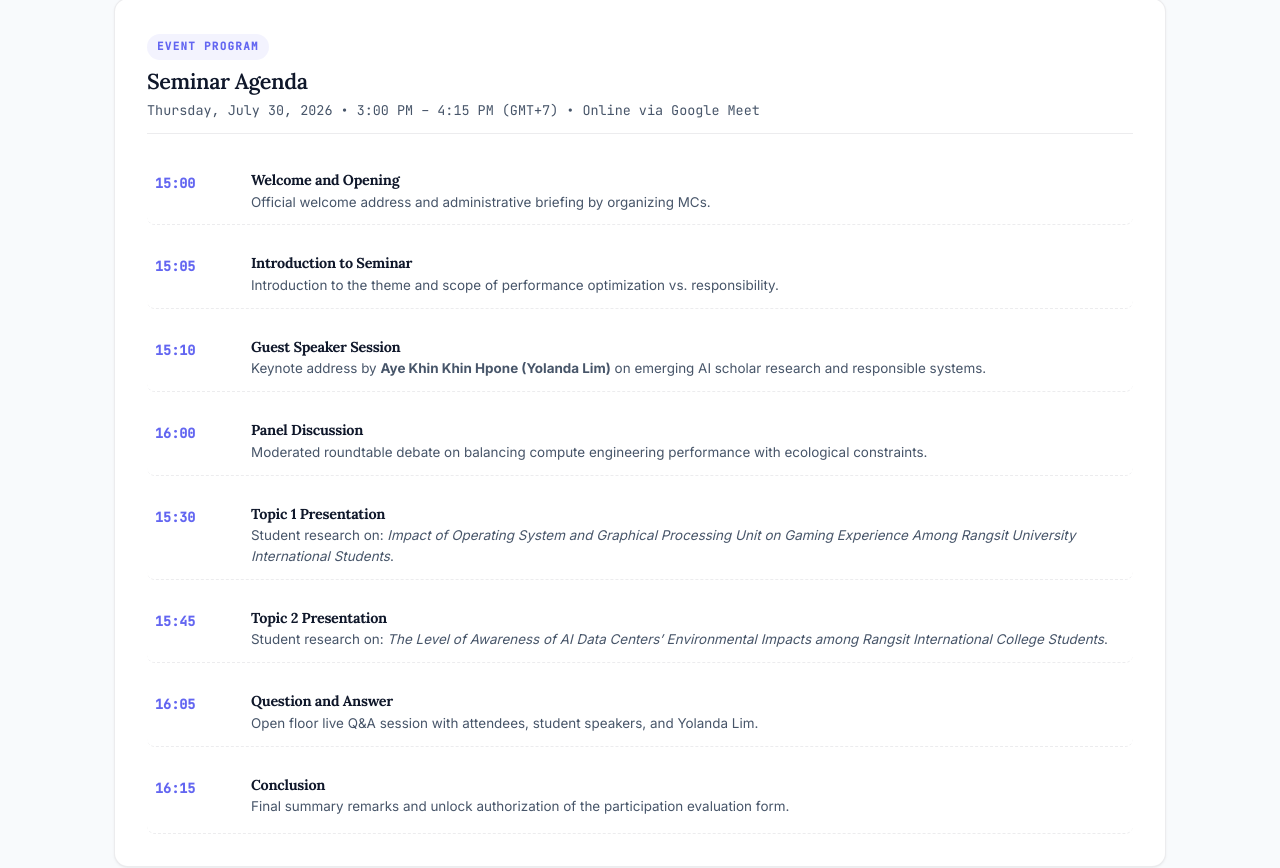
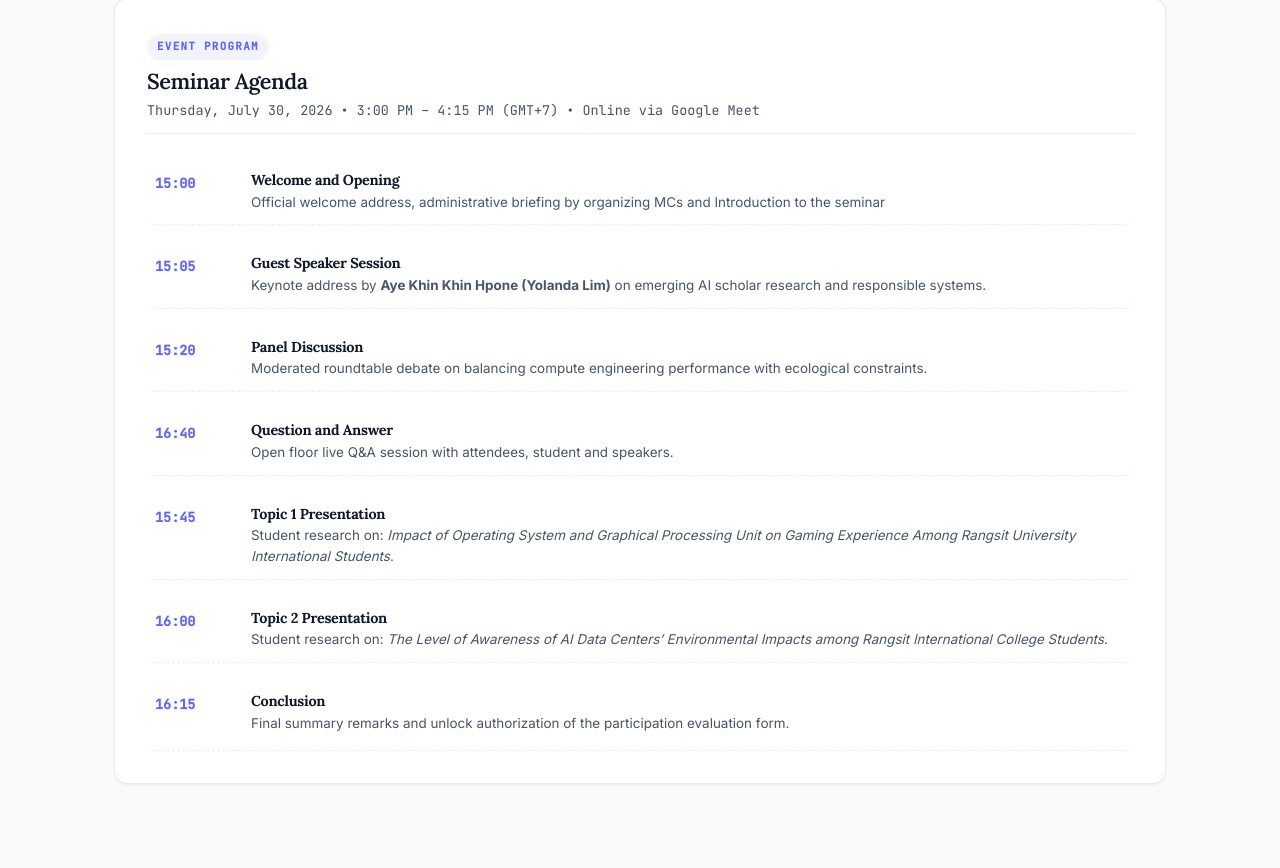
Before and after one commit to Kiran-Maratha/Webinar, a plain HTML site: page index.html in a window 1280 px wide. Shown: the part 1352-2220 px from the top of the page. Drawn offline with Linux system fonts and the light colour scheme.

Commit message:
time line matching

```diff
--- a/index.html
+++ b/index.html
@@ -216,11 +216,11 @@
               style="font-family:var(--font-m); font-size:0.84rem; font-weight:700; color:var(--c-accent);">15:00</div>
             <div class="agenda-desc">
               <h4 style="font-size:0.9rem; font-weight:700;">Welcome and Opening</h4>
-              <p class="small-text" style="margin-top:2px;">Official welcome address and administrative briefing by
-                organizing MCs.</p>
+              <p class="small-text" style="margin-top:2px;">Official welcome address, administrative briefing by
+                organizing MCs and Introduction to the seminar</p>
             </div>
           </div>
-          <div class="agenda-item"
+          <!-- <div class="agenda-item"
             style="display:grid; grid-template-columns: 80px 1fr; gap:16px; border-bottom: 1px dashed var(--c-border); padding-bottom:12px;">
             <div class="agenda-time"
               style="font-family:var(--font-m); font-size:0.84rem; font-weight:700; color:var(--c-accent);">15:05</div>
@@ -229,11 +229,12 @@
               <p class="small-text" style="margin-top:2px;">Introduction to the theme and scope of performance
                 optimization vs. responsibility.</p>
             </div>
-          </div>
+          </div> -->
+
           <div class="agenda-item"
             style="display:grid; grid-template-columns: 80px 1fr; gap:16px; border-bottom: 1px dashed var(--c-border); padding-bottom:12px;">
             <div class="agenda-time"
-              style="font-family:var(--font-m); font-size:0.84rem; font-weight:700; color:var(--c-accent);">15:10</div>
+              style="font-family:var(--font-m); font-size:0.84rem; font-weight:700; color:var(--c-accent);">15:05</div>
             <div class="agenda-desc">
               <h4 style="font-size:0.9rem; font-weight:700;">Guest Speaker Session</h4>
               <p class="small-text" style="margin-top:2px;">Keynote address by <strong>Aye Khin Khin Hpone (Yolanda
@@ -243,7 +244,7 @@
           <div class="agenda-item"
             style="display:grid; grid-template-columns: 80px 1fr; gap:16px; border-bottom: 1px dashed var(--c-border); padding-bottom:12px;">
             <div class="agenda-time"
-              style="font-family:var(--font-m); font-size:0.84rem; font-weight:700; color:var(--c-accent);">16:00</div>
+              style="font-family:var(--font-m); font-size:0.84rem; font-weight:700; color:var(--c-accent);">15:20</div>
             <div class="agenda-desc">
               <h4 style="font-size:0.9rem; font-weight:700;">Panel Discussion</h4>
               <p class="small-text" style="margin-top:2px;">Moderated roundtable debate on balancing compute engineering
@@ -253,7 +254,17 @@
           <div class="agenda-item"
             style="display:grid; grid-template-columns: 80px 1fr; gap:16px; border-bottom: 1px dashed var(--c-border); padding-bottom:12px;">
             <div class="agenda-time"
-              style="font-family:var(--font-m); font-size:0.84rem; font-weight:700; color:var(--c-accent);">15:30</div>
+              style="font-family:var(--font-m); font-size:0.84rem; font-weight:700; color:var(--c-accent);">16:40</div>
+            <div class="agenda-desc">
+              <h4 style="font-size:0.9rem; font-weight:700;">Question and Answer</h4>
+              <p class="small-text" style="margin-top:2px;">Open floor live Q&amp;A session with attendees, student and
+                speakers.</p>
+            </div>
+          </div>
+          <div class="agenda-item"
+            style="display:grid; grid-template-columns: 80px 1fr; gap:16px; border-bottom: 1px dashed var(--c-border); padding-bottom:12px;">
+            <div class="agenda-time"
+              style="font-family:var(--font-m); font-size:0.84rem; font-weight:700; color:var(--c-accent);">15:45</div>
             <div class="agenda-desc">
               <h4 style="font-size:0.9rem; font-weight:700;">Topic 1 Presentation</h4>
               <p class="small-text" style="margin-top:2px;">Student research on: <em>Impact of Operating System and
@@ -264,23 +275,14 @@
           <div class="agenda-item"
             style="display:grid; grid-template-columns: 80px 1fr; gap:16px; border-bottom: 1px dashed var(--c-border); padding-bottom:12px;">
             <div class="agenda-time"
-              style="font-family:var(--font-m); font-size:0.84rem; font-weight:700; color:var(--c-accent);">15:45</div>
+              style="font-family:var(--font-m); font-size:0.84rem; font-weight:700; color:var(--c-accent);">16:00</div>
             <div class="agenda-desc">
               <h4 style="font-size:0.9rem; font-weight:700;">Topic 2 Presentation</h4>
               <p class="small-text" style="margin-top:2px;">Student research on: <em>The Level of Awareness of AI Data
                   Centers’ Environmental Impacts among Rangsit International College Students</em>.</p>
             </div>
           </div>
-          <div class="agenda-item"
-            style="display:grid; grid-template-columns: 80px 1fr; gap:16px; border-bottom: 1px dashed var(--c-border); padding-bottom:12px;">
-            <div class="agenda-time"
-              style="font-family:var(--font-m); font-size:0.84rem; font-weight:700; color:var(--c-accent);">16:05</div>
-            <div class="agenda-desc">
-              <h4 style="font-size:0.9rem; font-weight:700;">Question and Answer</h4>
-              <p class="small-text" style="margin-top:2px;">Open floor live Q&amp;A session with attendees, student
-                speakers, and Yolanda Lim.</p>
-            </div>
-          </div>
+
           <div class="agenda-item" style="display:grid; grid-template-columns: 80px 1fr; gap:16px;">
             <div class="agenda-time"
               style="font-family:var(--font-m); font-size:0.84rem; font-weight:700; color:var(--c-accent);">16:15</div>
```
